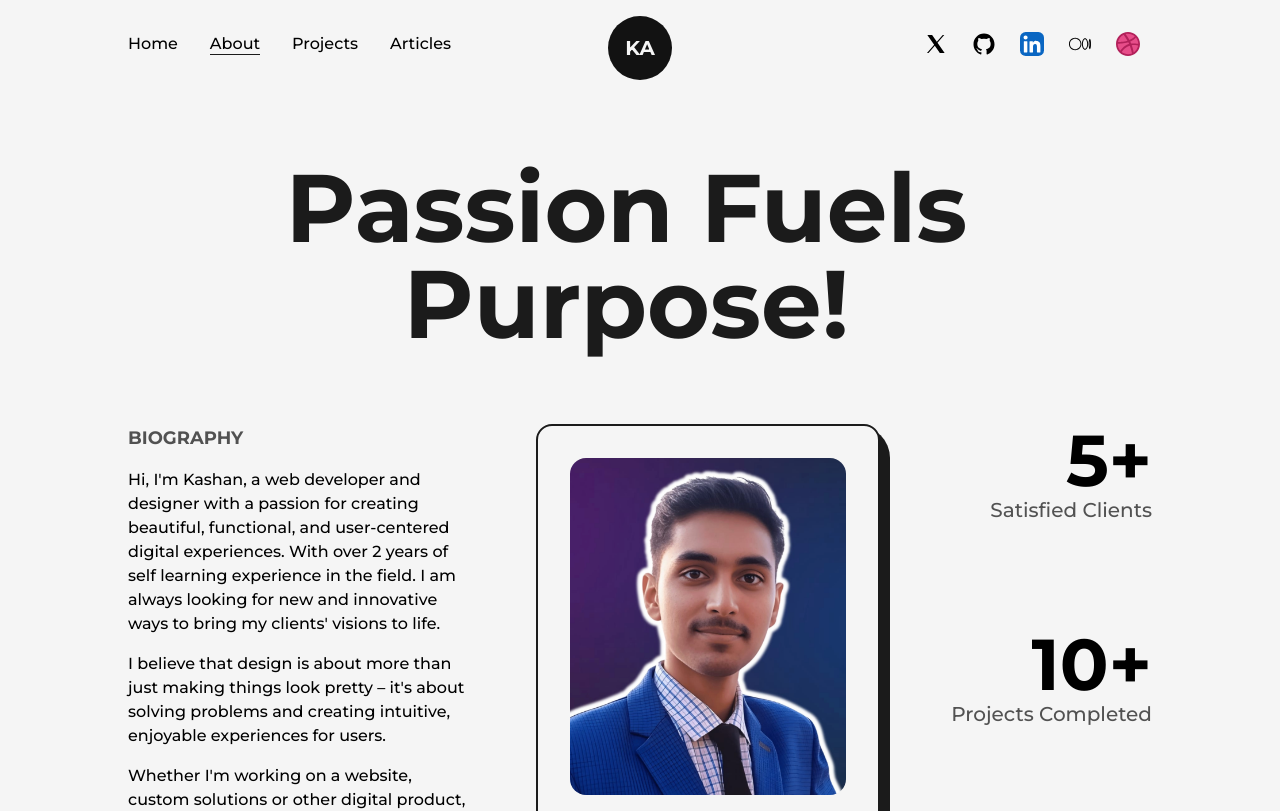
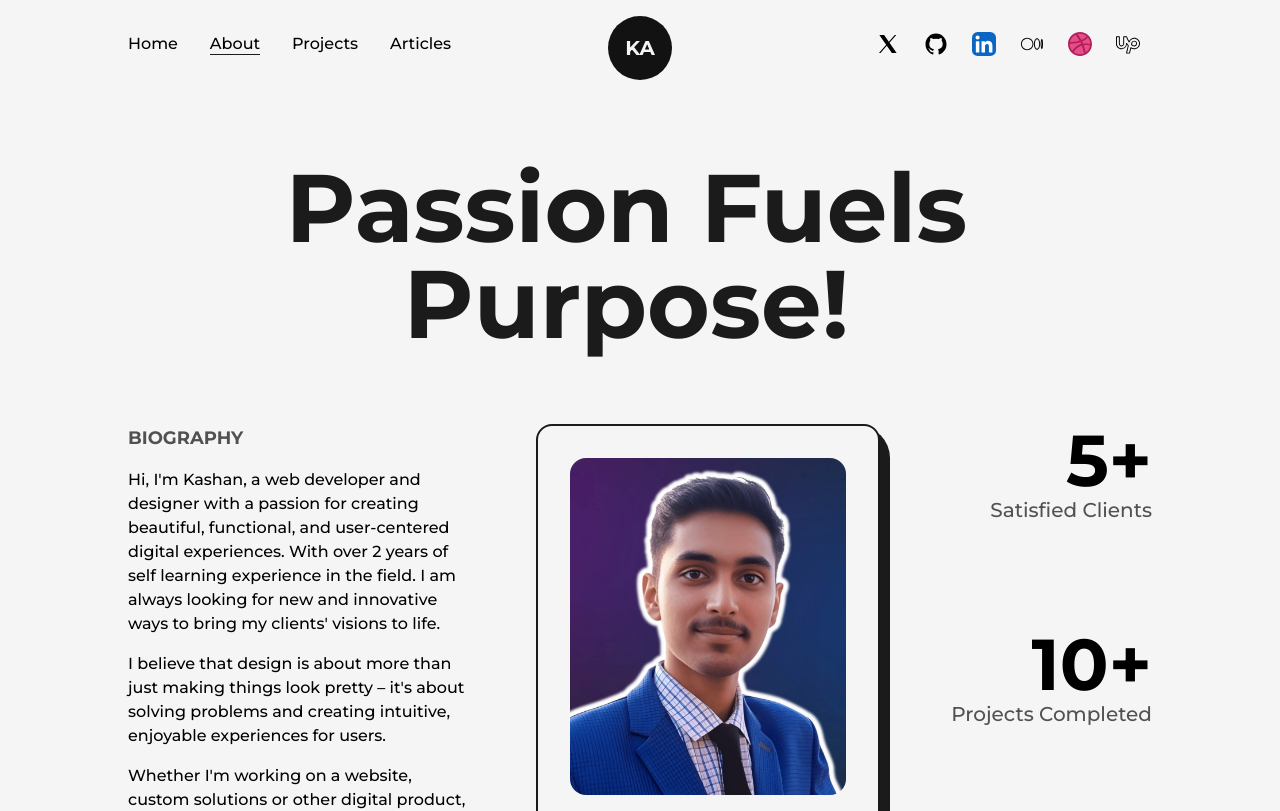
Before and after one commit to Kashan-2912/portfolio-website, a Next.js app: page /about in a window 1280 px wide. Shown: the top 811 px of the page. Built offline with nearby package versions, Linux system fonts and the light colour scheme.

Commit message:
navbar updated 2

```diff
--- a/src/components/Navbar.jsx
+++ b/src/components/Navbar.jsx
@@ -38,40 +38,48 @@ const Navbar = () => {
       </nav>
 
       <nav className="flex items-center justify-center flex-wrap">
-        <motion.a href="google.com" target="_blank"
+        <motion.a href="https://x.com/itzKashan2912" target="_blank"
         whileHover={{y: -2}}
         whileTap={{scale: 0.9}}
         className="w-6 mx-3"
         >
           <img src="/x.svg" alt="X" />
         </motion.a>
-        <motion.a href="google.com" target="_blank"
+        <motion.a href="https://github.com/Kashan-2912/" target="_blank"
         whileHover={{y: -2}}
         whileTap={{scale: 0.9}}
         className="w-6 mx-3"
         >
           <GithubIcon />
         </motion.a>
-        <motion.a href="google.com" target="_blank"
+        <motion.a href="https://www.linkedin.com/in/muhammad-kashan-ashraf/" target="_blank"
         whileHover={{y: -2}}
         whileTap={{scale: 0.9}}
         className="w-6 mx-3"
         >
           <LinkedInIcon />
         </motion.a>
-        <motion.a href="google.com" target="_blank"
+        <motion.a href="https://itzkashan.medium.com/" target="_blank"
         whileHover={{y: -2}}
         whileTap={{scale: 0.9}}
         className="w-6 mx-3"
         >
           <img src="/medium.svg" alt="X" />
         </motion.a>
-        <motion.a href="google.com" target="_blank"
+        <motion.a href="https://dribbble.com/Kashan2912" target="_blank"
         whileHover={{y: -2}}
         whileTap={{scale: 0.9}}
         className="w-6 mx-3"
         >
           <DribbbleIcon />
+        </motion.a>
+
+        <motion.a href="https://www.upwork.com/freelancers/~01ec288c31651818ea" target="_blank"
+        whileHover={{y: -2}}
+        whileTap={{scale: 0.9}}
+        className="w-6 mx-3"
+        >
+          <img src="/upwork.svg" alt="X" />
         </motion.a>
       </nav>
 
```
Also changed, not shown: public/upwork.svg (added).
